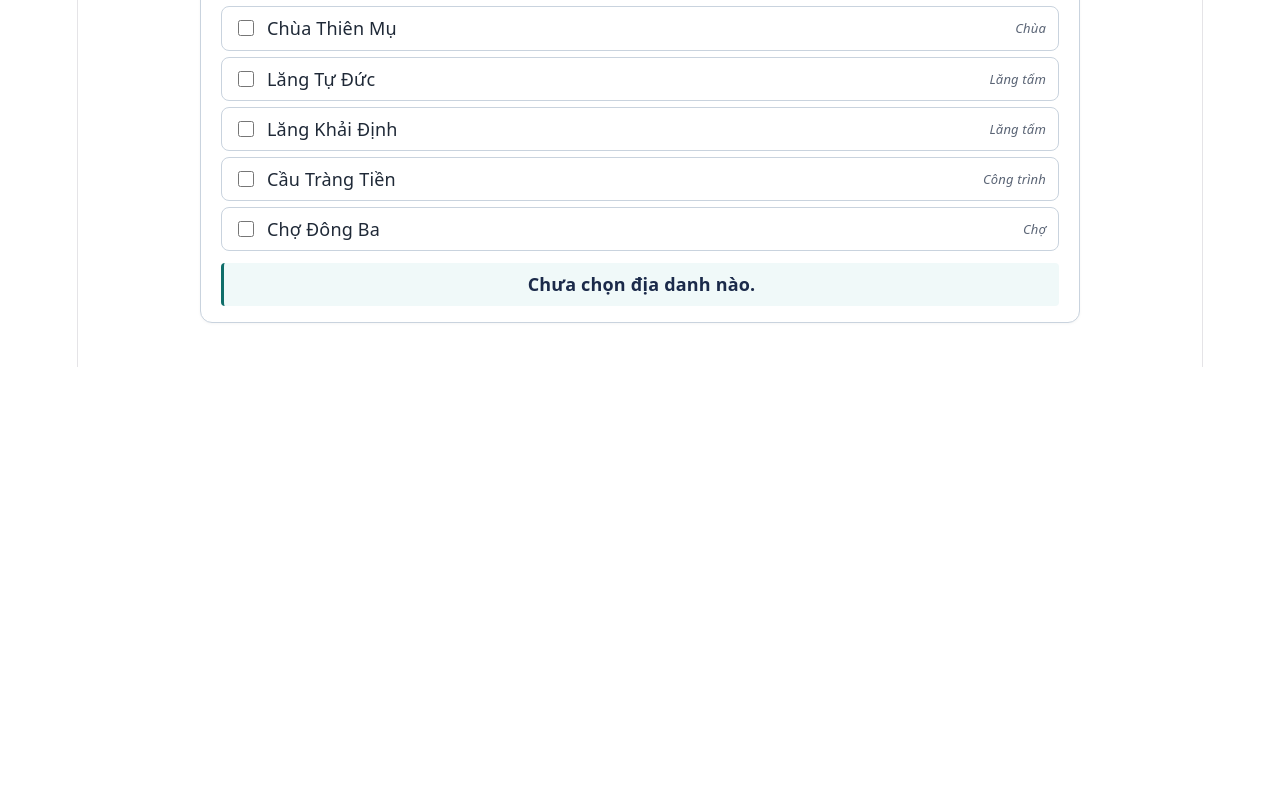
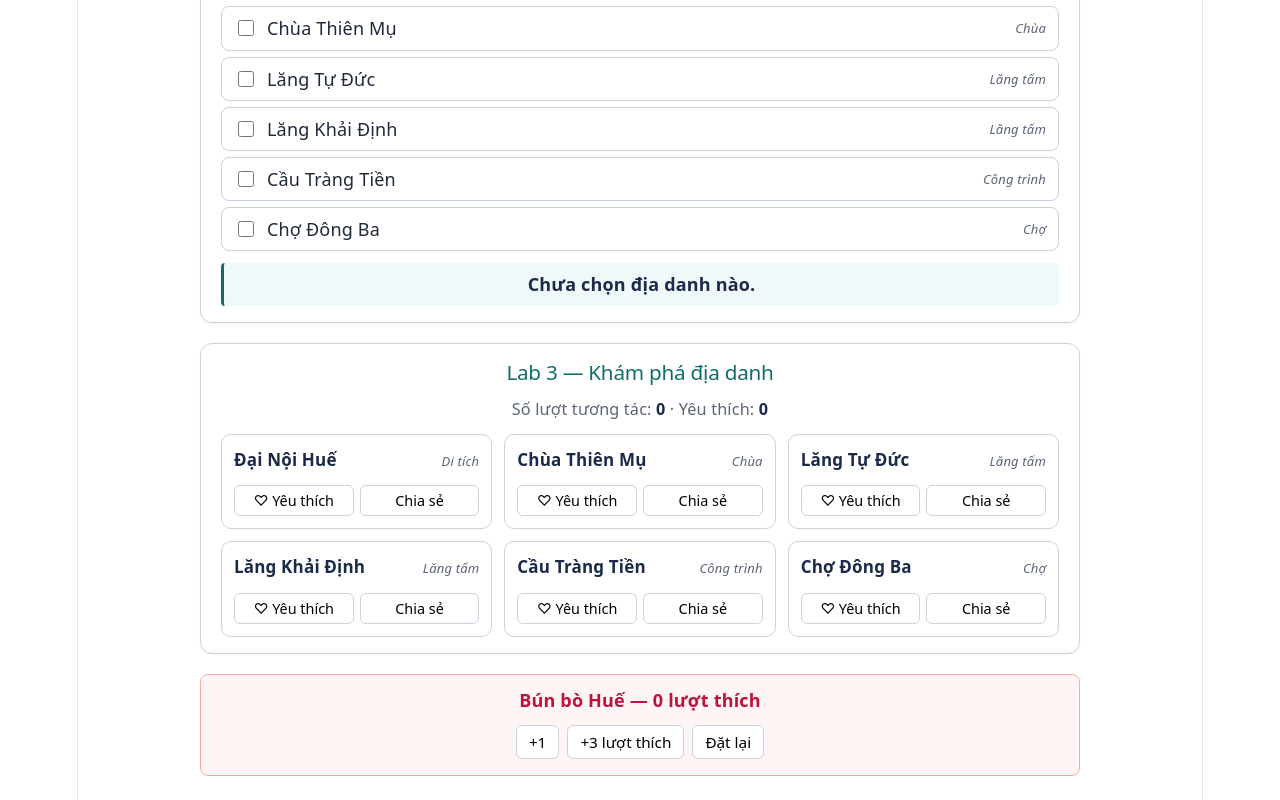
Before and after one commit to baophubaith123-blip/Phu-xuan-react, a React (Vite) app: page / in a window 1280 px wide. Shown: the part 578-1378 px from the top of the page. Before the commit the page ends 945 px from the top, so only its background shows below. Built offline with nearby package versions, Linux system fonts and the light colour scheme.

Commit message:
Lab 3 Session 7: stopPropagation, capture, updater function

```diff
--- /dev/null
+++ b/src/components/Bai7/KhamPhaDiaDanh.tsx
@@ -0,0 +1,51 @@
+// KhamPhaDiaDanh.tsx — Phiên bản hoàn chỉnh
+// Buổi 7 · Lab 3: onClickCapture đếm MỌI cú bấm, kể cả khi con đã stopPropagation
+
+import { useState } from 'react';
+import { DS_DIA_DANH } from '../../data/diaDanhHue';
+import TheDiaDanhMoRong from './TheDiaDanhMoRong';
+
+export default function KhamPhaDiaDanh() {
+  const [idDangMo, setIdDangMo] = useState<number | null>(null);
+  const [dsYeuThich, setDsYeuThich] = useState<number[]>([]);
+  const [soTuongTac, setSoTuongTac] = useState(0);
+
+  // Bấm lại thẻ đang mở thì đóng lại
+  function handleXem(id: number) {
+    setIdDangMo((truoc) => (truoc === id ? null : id));
+  }
+
+  function handleYeuThich(id: number) {
+    setDsYeuThich((truoc) =>
+      truoc.includes(id) ? truoc.filter((x) => x !== id) : [...truoc, id]
+    );
+  }
+
+  return (
+    // ✅ Pha bắt: đếm MỌI cú bấm trong khu vực, kể cả khi thẻ con đã stopPropagation
+    <section
+      className="lab"
+      onClickCapture={() => setSoTuongTac((t) => t + 1)}
+    >
+      <h2>Lab 3 — Khám phá địa danh</h2>
+
+      <p className="thong-ke">
+        Số lượt tương tác: <strong>{soTuongTac}</strong> · Yêu thích:{' '}
+        <strong>{dsYeuThich.length}</strong>
+      </p>
+
+      <div className="luoi-the">
+        {DS_DIA_DANH.map((dd) => (
+          <TheDiaDanhMoRong
+            key={dd.id}
+            diaDanh={dd}
+            dangMo={dd.id === idDangMo}
+            laYeuThich={dsYeuThich.includes(dd.id)}
+            onXem={handleXem}
+            onYeuThich={handleYeuThich}
+          />
+        ))}
+      </div>
+    </section>
+  );
+}
--- /dev/null
+++ b/src/components/Bai7/LuotThichMonAn.tsx
@@ -0,0 +1,24 @@
+// LuotThichMonAn.tsx — Phiên bản hoàn chỉnh
+// Buổi 7 · Lab 3: Updater function
+
+import { useState } from 'react';
+
+export default function LuotThichMonAn() {
+  const [luotThich, setLuotThich] = useState(0);
+
+  // ✅ Updater function: mỗi lời gọi nhận kết quả của lời gọi trước
+  function handleThich3() {
+    setLuotThich((truoc) => truoc + 1);
+    setLuotThich((truoc) => truoc + 1);
+    setLuotThich((truoc) => truoc + 1);
+  }
+
+  return (
+    <div className="luot-thich">
+      <p>Bún bò Huế — {luotThich} lượt thích</p>
+      <button onClick={() => setLuotThich((t) => t + 1)}>+1</button>
+      <button onClick={handleThich3}>+3 lượt thích</button>
+      <button onClick={() => setLuotThich(0)}>Đặt lại</button>
+    </div>
+  );
+}
--- /dev/null
+++ b/src/components/Bai7/TheDiaDanhMoRong.tsx
@@ -0,0 +1,63 @@
+// TheDiaDanhMoRong.tsx — Phiên bản hoàn chỉnh
+// Buổi 7 · Lab 3: stopPropagation + navigator.clipboard
+
+import { useState } from 'react';
+import type { MouseEvent } from 'react';
+import type { DiaDanh } from '../../data/diaDanhHue';
+
+interface TheDiaDanhMoRongProps {
+  diaDanh: DiaDanh;
+  dangMo: boolean;
+  laYeuThich: boolean;
+  onXem: (id: number) => void;
+  onYeuThich: (id: number) => void;
+}
+
+export default function TheDiaDanhMoRong({
+  diaDanh,
+  dangMo,
+  laYeuThich,
+  onXem,
+  onYeuThich,
+}: TheDiaDanhMoRongProps) {
+  const [daSaoChep, setDaSaoChep] = useState(false);
+
+  function handleYeuThich(e: MouseEvent<HTMLButtonElement>) {
+    e.stopPropagation(); // ✅ Chặn nổi bọt — không để mở chi tiết
+    onYeuThich(diaDanh.id);
+  }
+
+  async function handleChiaSe(e: MouseEvent<HTMLButtonElement>) {
+    e.stopPropagation(); // ✅ Chặn nổi bọt
+    try {
+      await navigator.clipboard.writeText(diaDanh.ten + ' — ' + diaDanh.moTa);
+      setDaSaoChep(true);
+      setTimeout(() => setDaSaoChep(false), 1500);
+    } catch {
+      alert('Trình duyệt không cho phép sao chép. Hãy chạy trên localhost.');
+    }
+  }
+
+  return (
+    <article
+      className={'the-mo-rong' + (dangMo ? ' dang-mo' : '')}
+      onClick={() => onXem(diaDanh.id)}
+    >
+      <header>
+        <h3>{diaDanh.ten}</h3>
+        <span className="loai">{diaDanh.loai}</span>
+      </header>
+
+      {dangMo && <p className="mo-ta">{diaDanh.moTa}</p>}
+
+      <div className="hanh-dong">
+        <button onClick={handleYeuThich} aria-pressed={laYeuThich}>
+          {laYeuThich ? '♥ Đã thích' : '♡ Yêu thích'}
+        </button>
+        <button onClick={handleChiaSe}>
+          {daSaoChep ? '✓ Đã sao chép' : 'Chia sẻ'}
+        </button>
+      </div>
+    </article>
+  );
+}
--- a/src/pages/Bai7Page.tsx
+++ b/src/pages/Bai7Page.tsx
@@ -4,6 +4,8 @@
 import '../styles/Bai7.css';
 import ThuSuKien from '../components/Bai7/ThuSuKien';
 import DanhSachDiaDanh from '../components/Bai7/DanhSachDiaDanh';
+import KhamPhaDiaDanh from '../components/Bai7/KhamPhaDiaDanh';
+import LuotThichMonAn from '../components/Bai7/LuotThichMonAn';
 
 export default function Bai7Page() {
   return (
@@ -12,6 +14,8 @@ export default function Bai7Page() {
 
       <ThuSuKien />
       <DanhSachDiaDanh />
+      <KhamPhaDiaDanh />
+      <LuotThichMonAn />
     </main>
   );
 }
--- a/src/styles/Bai7.css
+++ b/src/styles/Bai7.css
@@ -130,6 +130,7 @@ button:disabled {
 .thanh-loc button.dang-loc:hover {
   background: #142038;
   border-color: #142038;
+  color: #fff;
 }
 
 /* --- Thanh công cụ (Chọn tất cả / Bỏ chọn) --- */
@@ -199,3 +200,101 @@ button:disabled {
   margin-bottom: 0;
   line-height: 1.5;
 }
+
+/* ============================================================
+   Lab 3 — Thẻ địa danh có nút lồng nhau
+   ============================================================ */
+
+/* --- Lưới thẻ --- */
+.luoi-the {
+  display: grid;
+  gap: 12px;
+  grid-template-columns: repeat(auto-fill, minmax(240px, 1fr));
+}
+
+/* --- Thẻ mở rộng --- */
+.the-mo-rong {
+  border: 1px solid var(--vien);
+  border-radius: 10px;
+  padding: 12px;
+  cursor: pointer;
+  background: #fff;
+  transition: border-color 0.2s ease, background 0.2s ease, box-shadow 0.2s ease;
+}
+
+.the-mo-rong:hover {
+  box-shadow: 0 4px 12px rgba(0, 0, 0, 0.08);
+}
+
+/* Thẻ đang mở — viền vàng, nền vàng nhạt */
+.the-mo-rong.dang-mo {
+  border-color: var(--amber);
+  background: #fbf4e4;
+}
+
+.the-mo-rong header {
+  display: flex;
+  justify-content: space-between;
+  align-items: baseline;
+  gap: 8px;
+}
+
+.the-mo-rong h3 {
+  margin: 0 0 4px;
+  font-size: 17px;
+  color: var(--navy);
+}
+
+.the-mo-rong .mo-ta {
+  margin: 8px 0 12px;
+  font-size: 14px;
+  color: #4b5563;
+  line-height: 1.5;
+}
+
+/* --- Nhóm nút hành động trong thẻ --- */
+.the-mo-rong .hanh-dong {
+  display: flex;
+  gap: 6px;
+  margin-top: 8px;
+}
+
+.the-mo-rong .hanh-dong button {
+  flex: 1;
+  font-size: 0.8rem;
+  padding: 5px 8px;
+  margin: 0;
+}
+
+/* --- Dòng thống kê tương tác --- */
+.thong-ke {
+  color: #5a6475;
+  font-size: 0.9rem;
+  margin-bottom: 12px;
+}
+
+.thong-ke strong {
+  color: var(--navy);
+}
+
+/* ============================================================
+   Lab 3 — Bộ đếm lượt thích (LuotThichMonAn)
+   ============================================================ */
+
+.luot-thich {
+  margin-top: 16px;
+  padding: 12px 16px;
+  background: #fff5f5;
+  border: 1px solid #f9a8a8;
+  border-radius: 8px;
+}
+
+.luot-thich p {
+  margin: 0 0 8px;
+  font-weight: 600;
+  color: #be123c;
+}
+
+.luot-thich button {
+  font-size: 0.85rem;
+}
```
